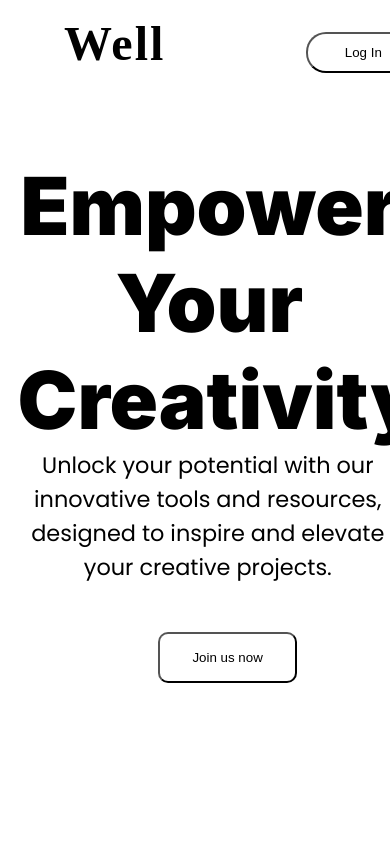
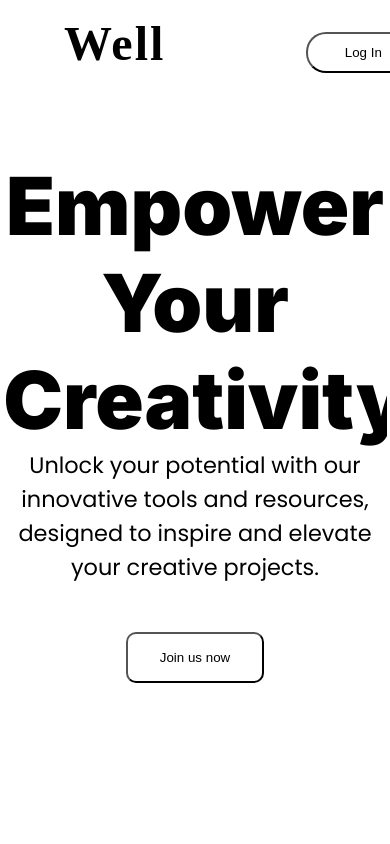
Before and after one commit to ianalves-alt/Website2, a React (Vite) app: page / in a window 390 px wide. Shown: the top 844 px of the page. Built offline with nearby package versions, Linux system fonts and the light colour scheme.

Commit message:
update on last commit

```diff
--- a/src/index.css
+++ b/src/index.css
@@ -345,21 +345,7 @@ text-align: center;
 
 
 }
-@media screen and (max-width: 450px) {
-  .heroOa h1{
-    font-size: 5rem;
-    position: relative;
-    left: 0.9rem;
-  }
-  .heroOa p{
-    left: 0.8rem;
-  }
-  .hero-button{
-    margin-left: 9.7rem;
-  }
-
-}
-@media (max-width: 470px) {
+@media (max-width: 550px) {
   *{
     overflow-x: hidden;
   }
```
